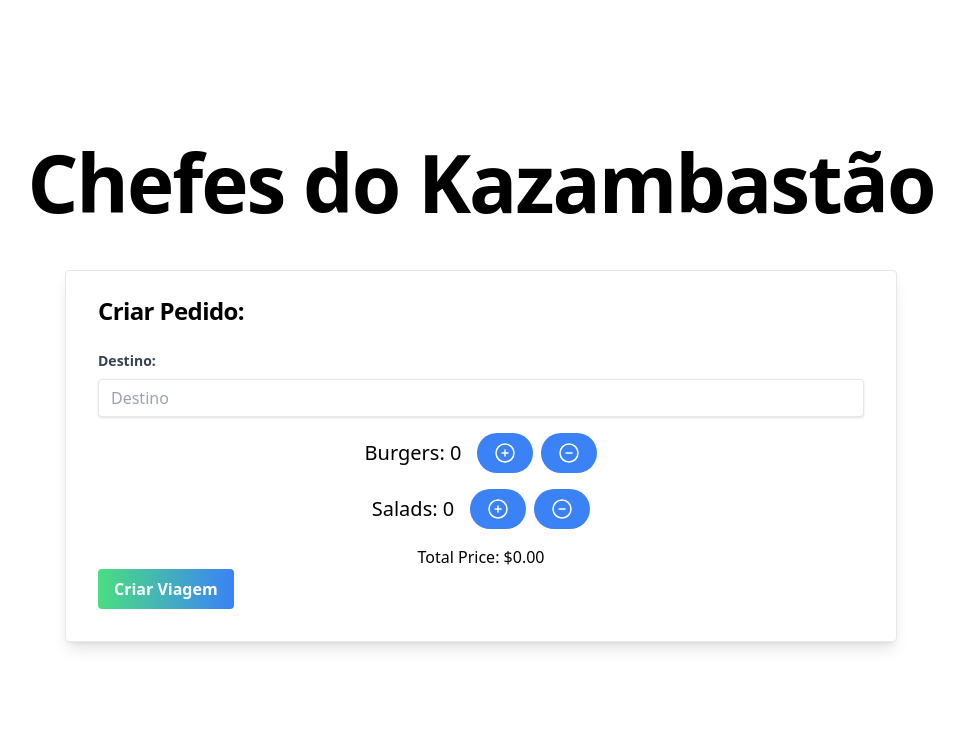
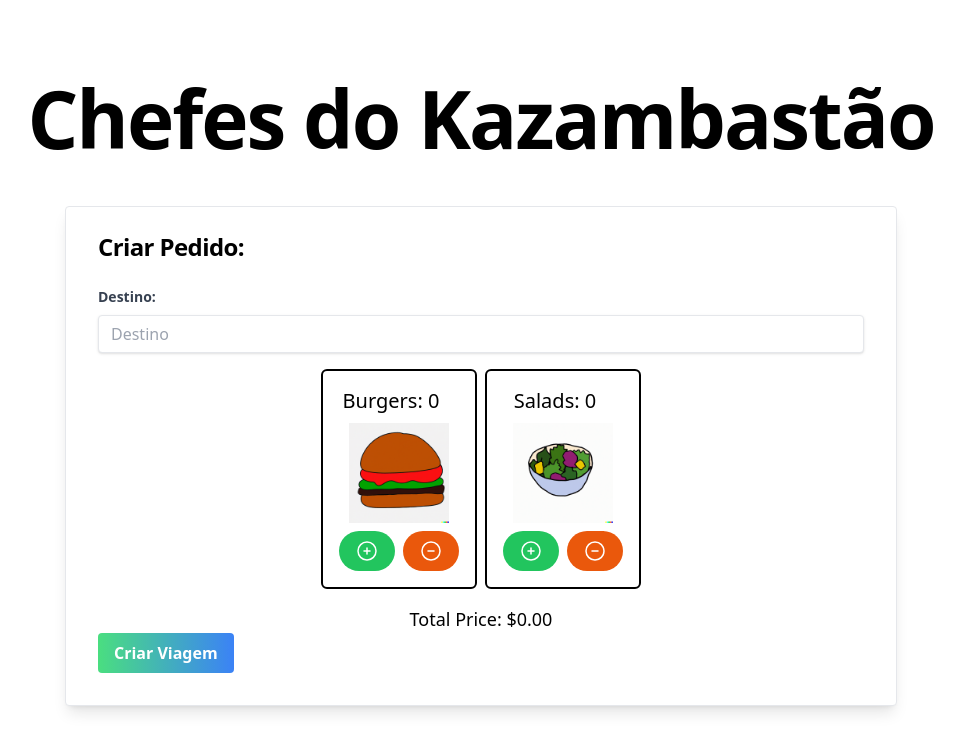
Before and after one commit to marchettomarcelo/Front-Projeto-Zamba, a Next.js app: page /pedidos in a window 1280 px wide. Shown: the top 752 px of the page, without its empty margins (159-1123 px from the left). Built offline with nearby package versions, Linux system fonts and the light colour scheme.

Commit message:
item adasdcasd

```diff
--- a/src/api/mutations.ts
+++ b/src/api/mutations.ts
@@ -3,8 +3,8 @@ import axios from "axios";
 interface FormData {
   destino: string;
   valor: number;
+  items: string[];
 }
-
 
 // const url = "http://192.168.10.117:8080/api/viagem"
 const url = "http://localhost:8080/api/viagem"
@@ -18,7 +18,10 @@ async function postViagem(values: FormData) {
     "distancia": 22,
     "tempo": 30,
     "status": 1,
+    "items": values.items,
   }
+
+  console.log(body_request);
 
   try {
     const response = await axios.post(
@@ -35,7 +38,6 @@ async function postViagem(values: FormData) {
 async function deleteViagem(id: string) {
   // make id a string
 
-
   const response = await axios.delete(`${url}/${id}`);
   console.log(response)
   return response.data;
--- a/src/components/FoodItems.tsx
+++ b/src/components/FoodItems.tsx
@@ -1,12 +1,24 @@
-export default function FoodItems({ name, count, increment, decrement }: any) {
+import Image from "next/image";
+
+export default function FoodItems({
+  name,
+  count,
+  increment,
+  decrement,
+  image,
+}: any) {
   return (
-    <div className="flex items-center">
+    <div className="flex flex-col items-center justify-center gap-2 rounded-md border-2 border-black p-4">
       <h2 className="mr-4 text-xl">
         {name}: {count}
       </h2>
+
+      <Image src={image} width={100} height={100} alt={name} />
+
+      <div className="gap flex flex-row">
         <button
           onClick={increment}
-        className="rounded-full bg-blue-500 px-4 py-2 text-white focus:outline-none"
+          className="rounded-full bg-green-500 px-4 py-2 text-white focus:outline-none"
         >
           <svg
             xmlns="http://www.w3.org/2000/svg"
@@ -25,7 +37,7 @@ export default function FoodItems({ name, count, increment, decrement }: any) {
         </button>
         <button
           onClick={decrement}
-        className="ml-2 rounded-full bg-blue-500 px-4 py-2 text-white focus:outline-none"
+          className="ml-2 rounded-full bg-orange-600 px-4 py-2 text-white focus:outline-none"
         >
           <svg
             xmlns="http://www.w3.org/2000/svg"
@@ -43,5 +55,6 @@ export default function FoodItems({ name, count, increment, decrement }: any) {
           </svg>
         </button>
       </div>
+    </div>
   );
 }
--- a/src/components/FoodPicker.tsx
+++ b/src/components/FoodPicker.tsx
@@ -1,8 +1,9 @@
 import React, { useState } from "react";
 import FoodItems from "./FoodItems";
-export default function FoodPicker({foodQuantities, setFoodQuantities}: any) {
+import salada from "../images/salada.png";
+import burger from "../images/burger.png";
 
-
+export default function FoodPicker({ foodQuantities, setFoodQuantities }: any) {
   const foodPrices = {
     burger: 5.99,
     salad: 8.99,
@@ -40,15 +41,18 @@ export default function FoodPicker({foodQuantities, setFoodQuantities}: any) {
 
   return (
     <div className="flex flex-col items-center justify-center">
+      <div className="flex flex-row gap-2">
         <FoodItems
+          image={burger}
           name="Burgers"
           count={foodQuantities.burger}
           price={foodPrices.burger}
           increment={() => incrementFood("burger")}
           decrement={() => decrementFood("burger")}
           />
-      <div className="mt-4">
+
         <FoodItems
+          image={salada}
           name="Salads"
           count={foodQuantities.salad}
           price={foodPrices.salad}
@@ -57,7 +61,9 @@ export default function FoodPicker({foodQuantities, setFoodQuantities}: any) {
         />
       </div>
       <div className="mt-4">
-        <h2>Total Price: ${calculateTotalPrice()}</h2>
+        <h2 className="bold-lg text-lg">
+          Total Price: ${calculateTotalPrice()}
+        </h2>
       </div>
     </div>
   );
--- a/src/pages/pedidos/index.tsx
+++ b/src/pages/pedidos/index.tsx
@@ -23,11 +23,6 @@ const Home: NextPage = () => {
     salad: 0,
   });
 
-  const foodPrices = {
-    burger: 5.99,
-    salad: 8.99,
-  };
-
   return (
     <>
       <Head>
@@ -46,13 +41,22 @@ const Home: NextPage = () => {
             </h1>
             <Formik
               initialValues={{
-
                 destino: "",
                 valor: 0,
               }}
               validationSchema={validationSchema}
               onSubmit={(values, actions) => {
-                mutation.mutate({ ...values, valor: 12 });
+                // make a list of foods with more than 0 quantity
+
+                const foodQuantitiesList: string[] = Object.entries(foodQuantities)
+                  .filter(([, quantity]: any) => quantity > 0)
+                  .map(([food]) => food);
+
+
+
+
+
+                mutation.mutate({ ...values, valor: 12, items: foodQuantitiesList });
                 actions.setSubmitting(false);
               }}
             >
```
Also changed, not shown: src/images/burger.png (added), src/images/salada.png (added). Lines whose indentation alone changed are shown as unchanged.
